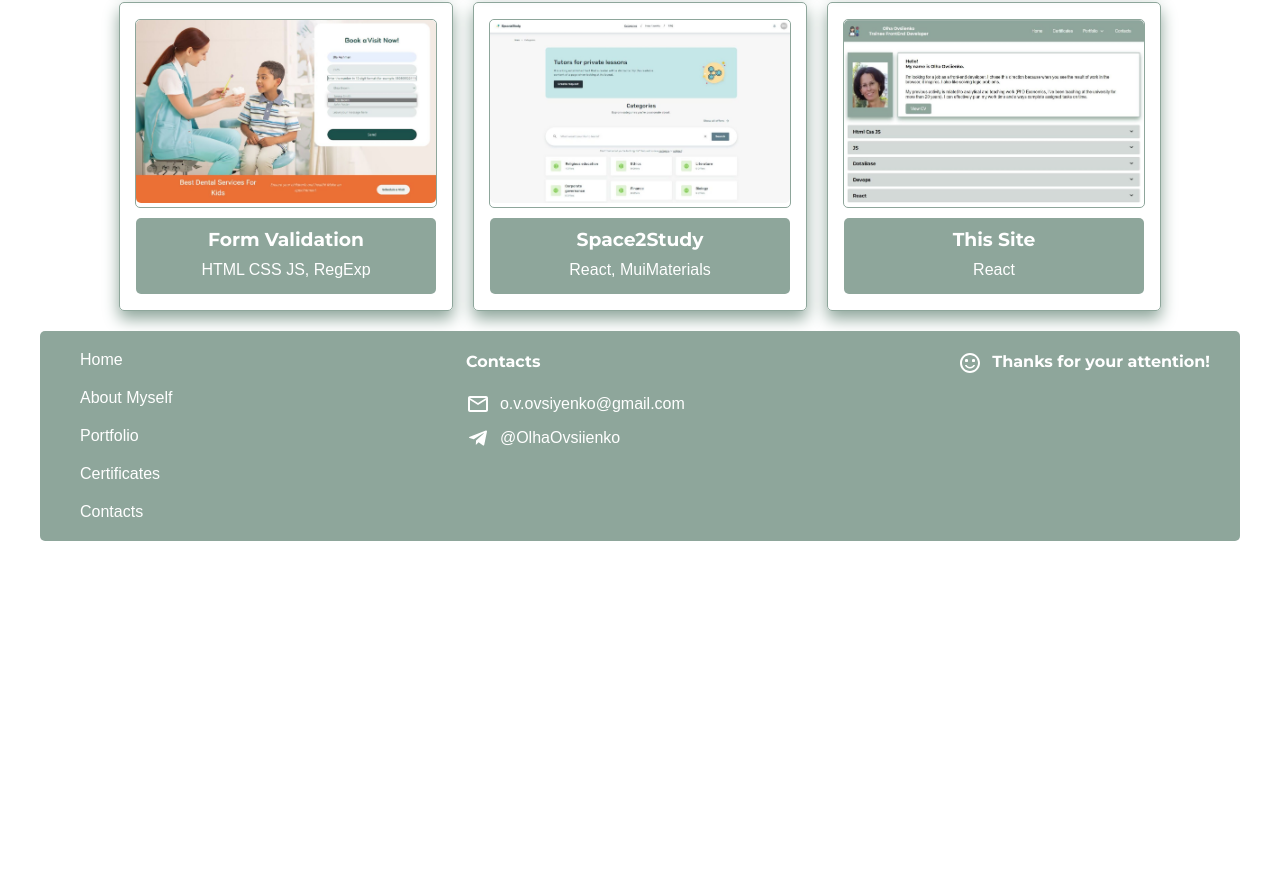
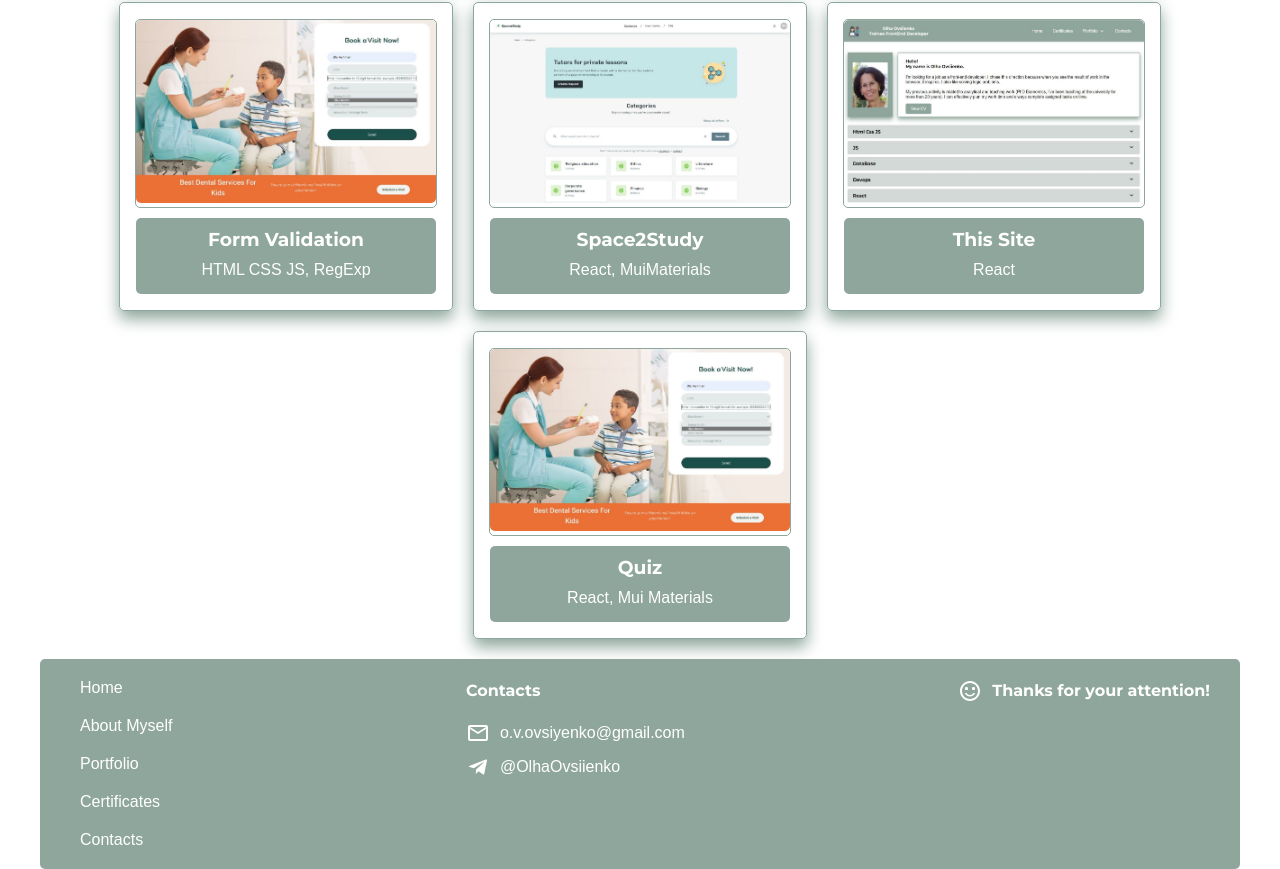
Before and after one commit to OlhaOvsiienko/portfolio-site, a React (Create React App) app: page /portfolio in a window 1280 px wide. Shown: the part 579-1448 px from the top of the page. Before the commit the page ends 1120 px from the top, so only its background shows below. Built offline with nearby package versions, Linux system fonts and the light colour scheme.

Commit message:
add quiz

```diff
--- a/src/components/project-card-content/ProjectCardContent.js
+++ b/src/components/project-card-content/ProjectCardContent.js
@@ -131,7 +131,27 @@ const ProjectCardContent = [
     label: 'ThisSite',
     gitHubLink: 'https://github.com/OlhaOvsiienko/portfolio-site',
     btnGitHubText: 'GitHub Repo'
-}
+},
+
+{
+  imgSrc: require('./../../images/ValidationForm.jpg'),
+  imgAlt: 'Quiz',
+  title: 'Quiz',
+  abstract: 'React, Mui Materials',
+  description: (
+  <>
+    This React project.
+    <br /><br />
+    Material UI is used.
+    <br /><br />
+  </>
+  ),
+  label: 'Quiz',
+  tryLink: 'https://quiz-ovsiienko.netlify.app/',
+  btnTryText: 'Try',
+  gitHubLink: 'https://github.com/OlhaOvsiienko/quiz',
+  btnGitHubText: 'GitHub Repo'
+},
   ]
 
   export default ProjectCardContent
```
